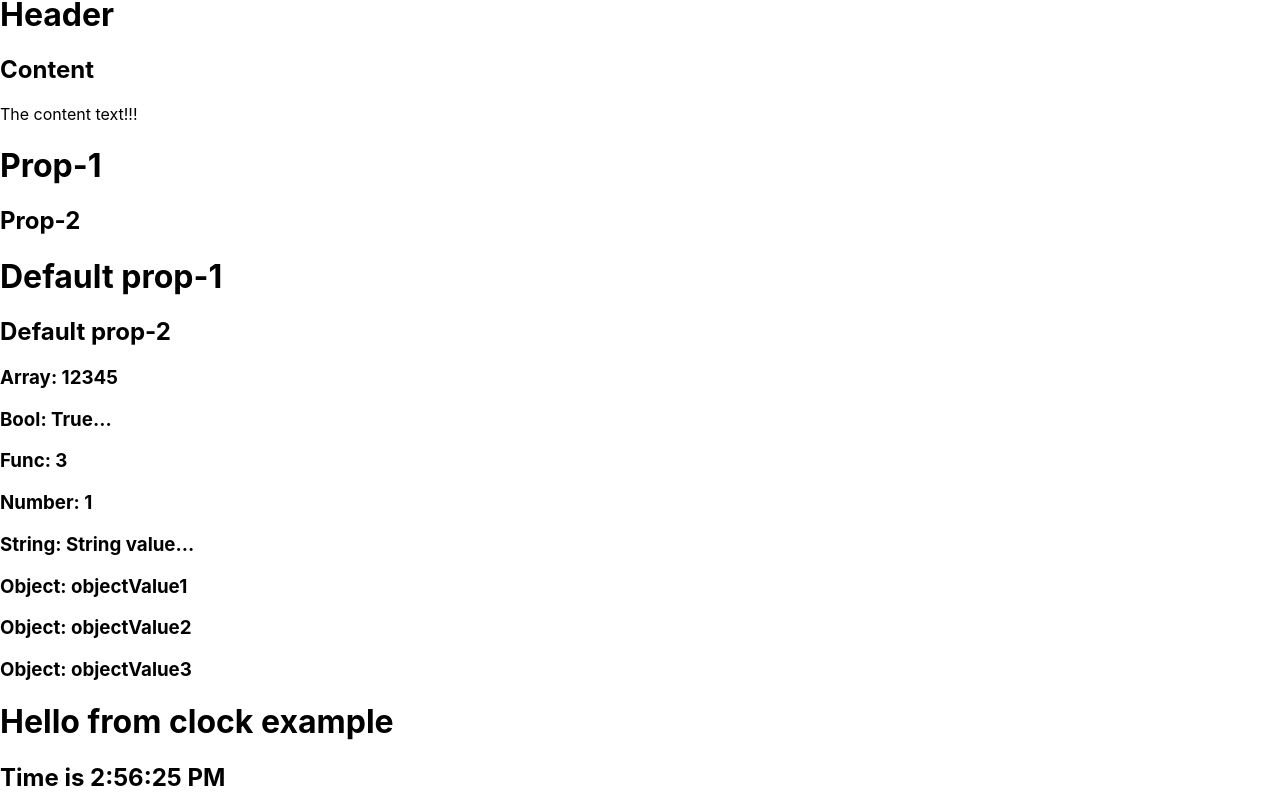
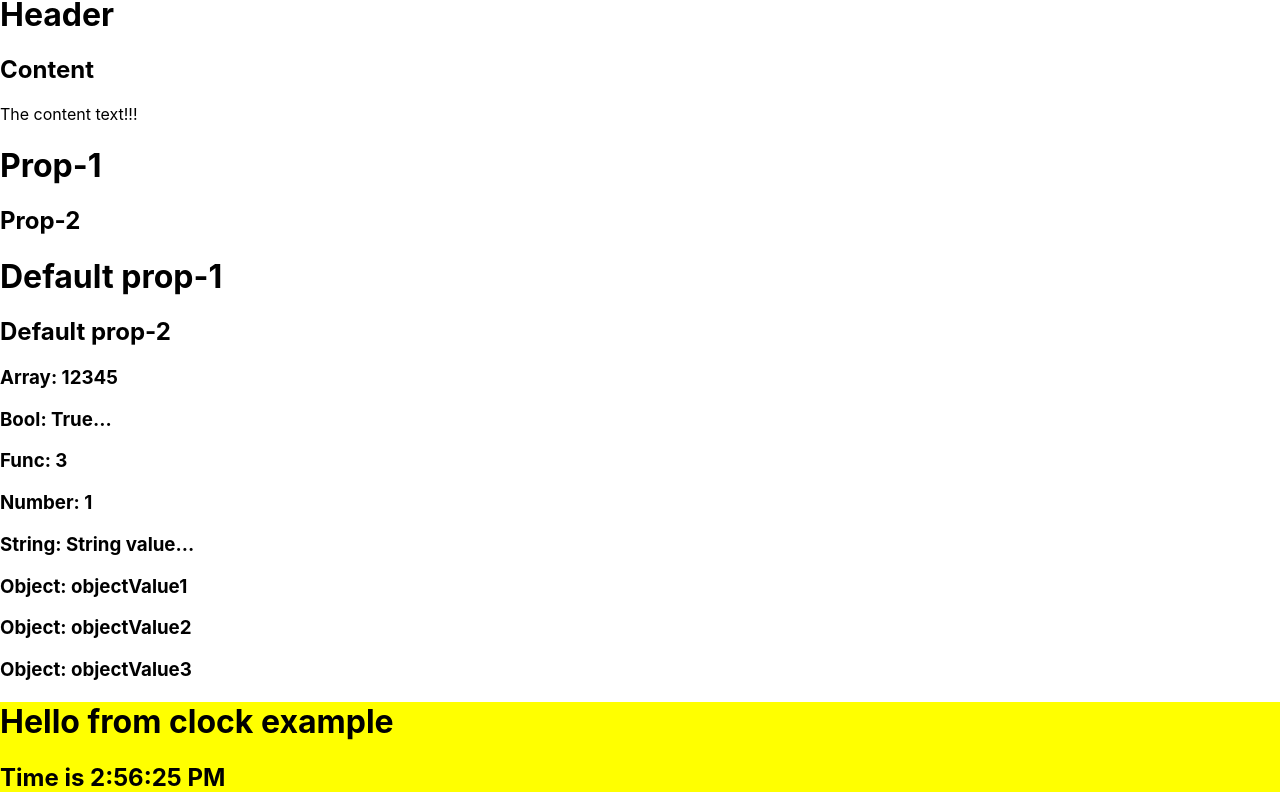
Before and after one commit to rsavenkov/reactjs, a React (Create React App) app: page / in a window 1280 px wide. Shown: the part 714-1526 px from the top of the page. Built offline with nearby package versions, Linux system fonts and the light colour scheme.

Commit message:
Lesson 2 - colored clock

```diff
--- a/src/Lesson2.js
+++ b/src/Lesson2.js
@@ -1,9 +1,14 @@
 import React from 'react';
+
+const colors = ['red', 'green', 'blue', 'orange', 'grey', 'green', 'yellow', 'purple', 'white', 'marine'];
 
 class Clock extends React.Component {
     constructor(props) {
         super(props);
-        this.state = {date: new Date()};
+        this.state = {
+            date: new Date(),
+            color: colors[0]
+        };
     }
 
     componentDidMount() {
@@ -19,13 +24,14 @@ class Clock extends React.Component {
 
     tick() {
         this.setState({
-            date: new Date()
+            date: new Date(),
+            color: colors[Math.floor(Math.random() * 10)]
         });
     }
 
     render() {
         return (
-            <div>
+            <div style={{backgroundColor: this.state.color}}>
                 <h1>Hello from clock example</h1>
                 <h2>Time is {this.state.date.toLocaleTimeString()}</h2>
             </div>
```
